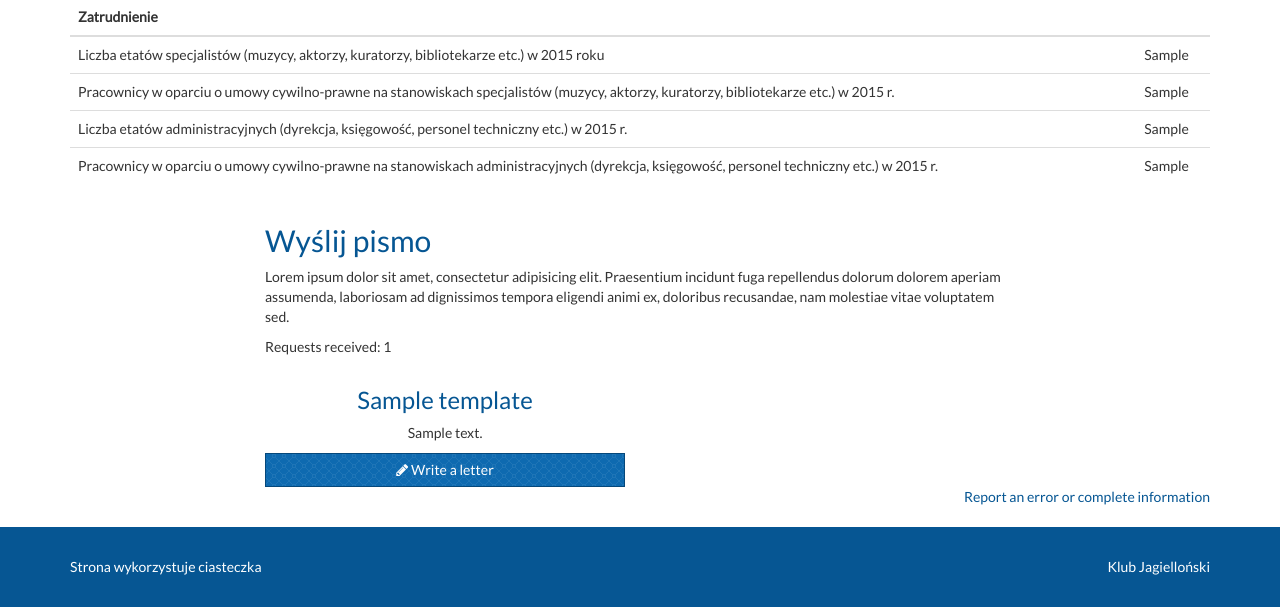
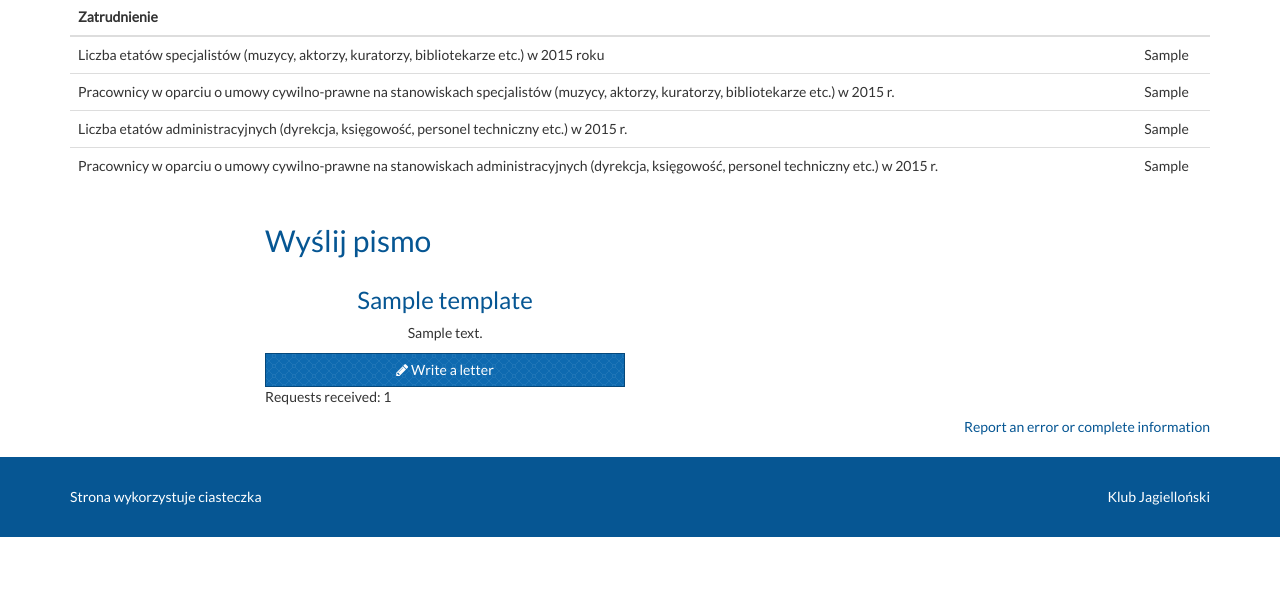
Before and after one commit to watchdogpolska/watchdog-kj-kultura, a Django app: template watchdog_kj_kultura/organizations/templates/organizations/organization_detail.html in a window 1280 px wide. Shown: the part 1471-2078 px from the top of the page. After the commit the page ends 2008 px from the top, so only its background shows below. Run offline with Django 3.2, Linux system fonts and the light colour scheme; the template is opened without the code that fills it: most values are stand-ins (such as "Sample title", 1, 10 or a date in 2020); some libraries are stand-ins or nearby versions.

Commit message:
Remove a text before a select a letter type

```diff
--- a/watchdog_kj_kultura/organizations/templates/organizations/organization_detail.html
+++ b/watchdog_kj_kultura/organizations/templates/organizations/organization_detail.html
@@ -86,8 +86,6 @@
 <div class="row">
   <div class="col-md-push-2 col-md-8">
     <h2>Wyślij pismo</h2>
-    <p>Lorem ipsum dolor sit amet, consectetur adipisicing elit. Praesentium incidunt fuga repellendus dolorum dolorem aperiam assumenda, laboriosam ad dignissimos tempora eligendi animi ex, doloribus recusandae, nam molestiae vitae voluptatem sed.</p>
-    <p>{% trans 'Requests received:'%} {{organization.request_set.count}}</p>
     <div class="row">
       {% for template in template_list %}
         <div class="col-md-6">
@@ -101,6 +99,7 @@
         </div>
       {% endfor %}
     </div>
+    <p>{% trans 'Requests received:'%} {{organization.request_set.count}}</p>
   </div>
 </div>
 
```
